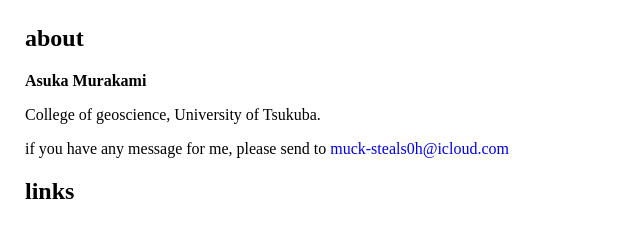
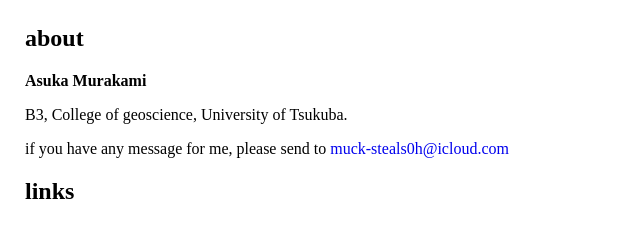
Before and after one commit to fremd-er/site, a plain HTML site: page index.html in a window 1280 px wide. Shown: the top 240 px of the page, 0-640 px from the left. Drawn offline with Linux system fonts and the light colour scheme.

Commit message:
Update index.html

```diff
--- a/index.html
+++ b/index.html
@@ -18,7 +18,7 @@
        <h2>about</h2>
 
      <p><strong>Asuka Murakami</strong></p>
-      <p>College of geoscience, University of Tsukuba.</p>
+      <p>B3, College of geoscience, University of Tsukuba.</p>
 
 <p>if you have any message for me, please send to <a href="mailto:muck-steals0h@icloud.com" class="css-17ol5t9">muck-steals0h@icloud.com</a></p>
 <h2 id="SNSリンク">links</h2>
```
